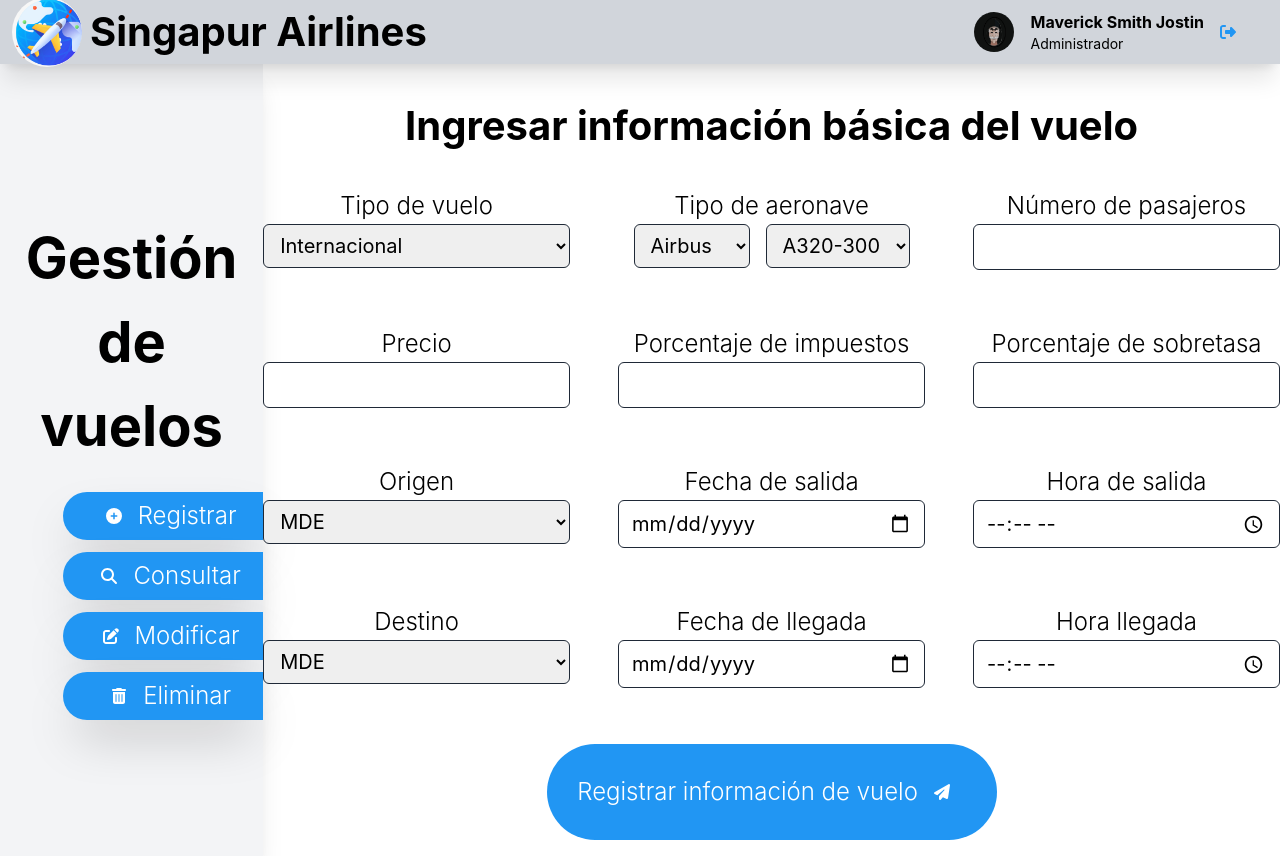
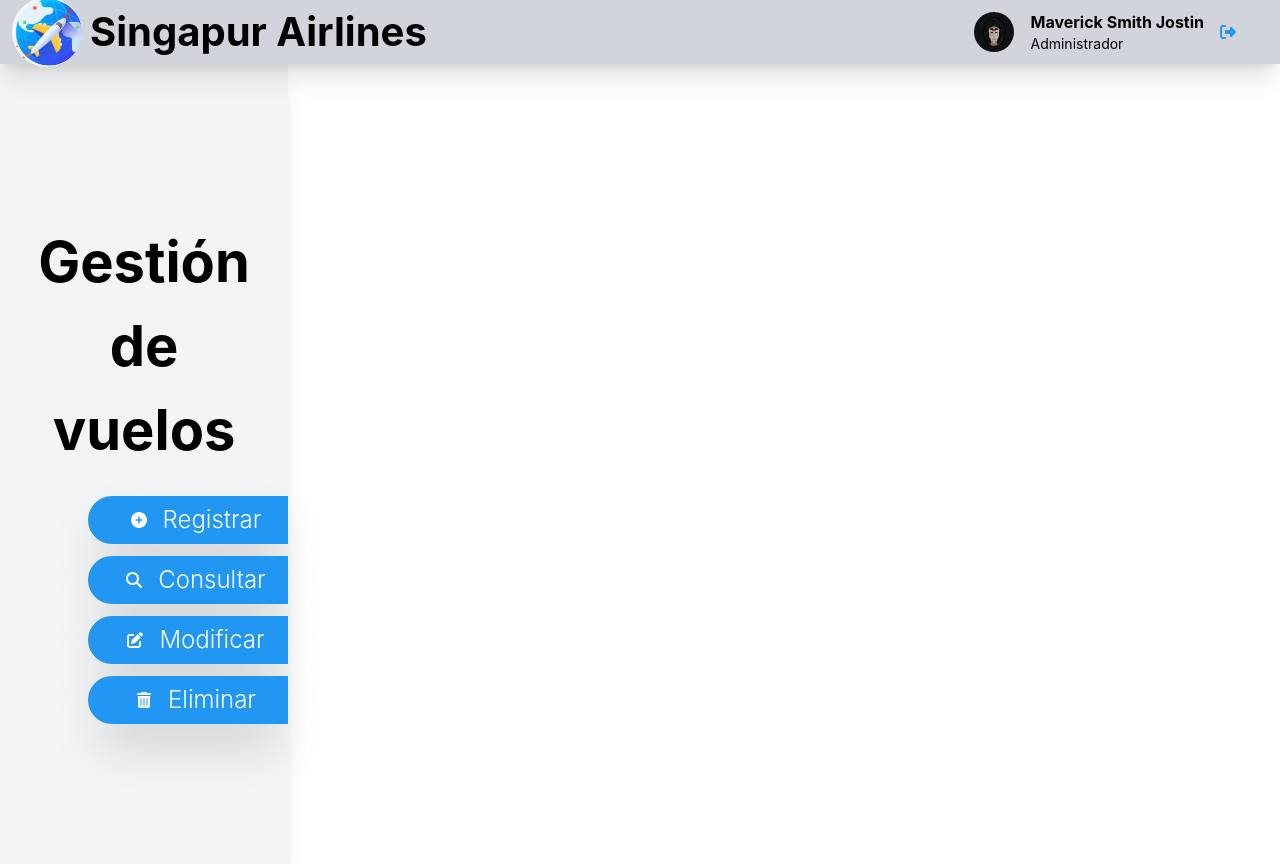
Before and after one commit to manuelRestrep0/frontend-presencial, a Next.js app: page /gestion-vuelos-a in a window 1280 px wide. Built offline with nearby package versions, Linux system fonts and the light colour scheme.

Commit message:
fix: removal of unused fields

```diff
--- a/app/gestion-vuelos-a/page.tsx
+++ b/app/gestion-vuelos-a/page.tsx
@@ -1,20 +1,24 @@
+'use client';
+import React, { useState } from 'react';
+import FlightForm from '@components/organisms/forms/flightForm';
 import NavBar from '@components/organisms/navbar/nav';
 import SideBar from '@components/organisms/sidebar/sidebar';
-import FlightForm from '@components/organisms/forms/flightForm';
+
 export default function Web() {
+  const [showFlightForm, setShowFlightForm] = useState(false);
+  const toggleFlightForm = () => {
+    setShowFlightForm(!showFlightForm);
+  };
 
   return(
 
-  <main>
+    <main>
     <NavBar />
-    <section className="flex">
-      <SideBar/>
-      <FlightForm/>
-
-
+    <section className='flex'>
+        <SideBar toggleFlightForm={toggleFlightForm} />
+        {showFlightForm && <FlightForm />}
     </section>
-  </main>
-
+</main>
 
   );
 
--- a/components/atoms/buttons/index.tsx
+++ b/components/atoms/buttons/index.tsx
@@ -1,7 +1,12 @@
-import React from 'react';
+'use client';
 import { FontAwesomeIcon } from '@fortawesome/react-fontawesome';
 import { faEdit, faPaperPlane, faPlusCircle, faSearch, faTrashAlt } from '@fortawesome/free-solid-svg-icons';
+import React from 'react';
 import { PrincipalTextWhite } from '@components/atoms/text';
+
+interface BtnRegistrarProps {
+    toggleFlightForm: () => void;
+}
 
 export function BtnGuardar() {
   return (
@@ -15,9 +20,11 @@ export function BtnGuardar() {
   );
 }
 
-export function BtnRegistrar () {
+export function BtnRegistrar ({ toggleFlightForm }: BtnRegistrarProps) {
+
     return (
-        <button className='bg-primary text-white py-2 px-4 rounded-none rounded-l-full w-[200px] h-12 font-bold flex items-center justify-center hover:bg-secondary shadow-2xl'>
+        <>
+        <button className='bg-primary text-white py-2 px-4 rounded-none rounded-l-full w-[200px] h-12 font-bold flex items-center justify-center hover:bg-secondary shadow-2xl' onClick={toggleFlightForm}>
             <div className='w-12 h-12 pl-2 flex justify-center mt-8'>
                 <FontAwesomeIcon icon={faPlusCircle} className="mr-2" />
             </div>
@@ -25,6 +32,9 @@ export function BtnRegistrar () {
 
 
         </button>
+
+        </>
+
       );
 
 }
--- /dev/null
+++ b/components/molecules/tools.tsx
@@ -0,0 +1,15 @@
+import React from "react";
+import { PrincipalText } from "@components/atoms/text";
+function TextInformationFlight (props: {
+    label: string,
+    data: string
+}): JSX.Element {
+    return (
+        <>
+        <PrincipalText text={props.label}></PrincipalText>
+        <PrincipalText text={props.data}></PrincipalText>
+        </>
+    );
+}
+
+export default TextInformationFlight;
--- a/components/organisms/forms/flightForm.tsx
+++ b/components/organisms/forms/flightForm.tsx
@@ -71,7 +71,6 @@ export default function FlightForm(){
             });
 
             if (response.ok) {
-                const responseData = await response.json();
                 setFlightNumber(flightNumber); // Actualizar el número de vuelo
                 setShowSuccessModal(true); // Mostrar la ventana emergente de éxito
             } else {
@@ -104,14 +103,9 @@ export default function FlightForm(){
             <div className='mt-8 mb-8'>
                 <Subtitle subtitle="Ingresar información básica del vuelo" ></Subtitle>
             </div>
+
             <form className="grid grid-cols-3 gap-12" onSubmit={handleSubmit}>
-                <div className="mb-2 col-span-1">
-                    <PrincipalText text="Tipo de vuelo"></PrincipalText>
-                    <select id="tipo_vuelo" name="tipo_vuelo" className="form-select w-full border text-xl py-2 px-3 border-gray-800 rounded-md">
-                        <option value="internacional">Internacional</option>
-                        <option value="nacional">Nacional</option>
-                    </select>
-                </div>
+                <div></div>
                 <div className="mb-2 col-span-1">
                 <PrincipalText text="Tipo de aeronave "></PrincipalText>
                 <div className='flex justify-center'>
@@ -129,11 +123,8 @@ export default function FlightForm(){
                     </div>
                     </div>
                 </div>
+                <div></div>
 
-                <div className="mb-2 col-span-1">
-                    <PrincipalText text="Número de pasajeros"></PrincipalText>
-                    <input id="num_pasajeros" name="num_pasajeros" type="number" min="1" className="form-input w-full text-xl py-2 px-3 border border-gray-800 rounded-md text-center" required />
-                </div>
                 <div className="mb-2 col-span-1">
                     <PrincipalText text="Precio"></PrincipalText>
                     <input id="precio" name="precio" type="number" min="0" className="form-input w-full text-xl py-2 px-3 border border-gray-800 rounded-md text-center" required />
--- /dev/null
+++ b/components/organisms/querybar/querybar.tsx
@@ -0,0 +1,43 @@
+'use client'
+import React from "react";
+import {Button, InputAdornment, Stack, TextField } from '@mui/material';
+
+const SeachBar: React.FC = (props:any) => {
+    const [searchTerm, setSearchTerm] = React.useState('');
+    const handleSearchChange = (event: React.ChangeEvent<HTMLInputElement>) => {
+        setSearchTerm(event.target.value);
+        props.updateQuery(event.target.value);
+    };
+
+    return (
+        <>
+            <Stack
+                spacing={12}
+                justifyContent="center"
+                direction="row"
+                flexWrap="wrap"
+                sx={{width:'50%'}}
+            >
+            <TextField
+                label="Búsqueda por código de vuelo"
+                sx={{width: '70%', colo: 'black !important'}}
+                InputProps={{
+                    startAdornment: (
+                    <InputAdornment position="start">{<i className="fas fa-search"></i>}</InputAdornment> ),
+                }}
+                color='primary'
+                value={searchTerm}
+                onChange={handleSearchChange}
+                id="search"
+            />
+
+            <Button variant ="contained" sx={{width: '15%'}} color="warning">Filtrar
+            </Button>
+
+        </Stack>
+
+
+        </>
+    );
+
+}
--- a/components/organisms/sidebar/sidebar.tsx
+++ b/components/organisms/sidebar/sidebar.tsx
@@ -1,19 +1,26 @@
+'use client';
 import React from "react";
 import { BtnConsultar, BtnEliminar, BtnModificar, BtnRegistrar } from "@components/atoms/buttons";
 import { Title } from "@components/atoms/text";
 
+interface SideBarProps {
+  toggleFlightForm: () => void;
+}
 
-function SideBar() {
+
+function SideBar({ toggleFlightForm }: SideBarProps) {
   return (
-    <div className="SideBar bg-gray-100 shadow-xl text-black w-72 flex flex-col max-h-full justify-center">
+    <div className="SideBar bg-gray-100 shadow-xl text-black w-72 flex flex-col h-screen justify-center">
   <div className="SideBar-Title p-4 text-center mb-2">
     <Title title="Gestión de vuelos"></Title>
   </div>
   <div className="SideBar-Options space-y-3">
 
+    <aside>
     <div className="flex justify-end">
-      <BtnRegistrar/>
+      <BtnRegistrar toggleFlightForm={toggleFlightForm}/>
     </div>
+    </aside>
 
     <div className="flex justify-end">
       <BtnConsultar/>
--- a/package.json
+++ b/package.json
@@ -26,6 +26,7 @@
     "@fortawesome/fontawesome-svg-core": "^6.5.1",
     "@fortawesome/free-solid-svg-icons": "^6.5.1",
     "@fortawesome/react-fontawesome": "^0.2.0",
+    "@mui/material": "^5.15.15",
     "@next/bundle-analyzer": "^14.0.3",
     "@radix-ui/react-accordion": "^1.1.2",
     "@radix-ui/react-checkbox": "^1.0.4",
```
Also changed, not shown: 1 other file (tests, documents, lock files or other folders).
